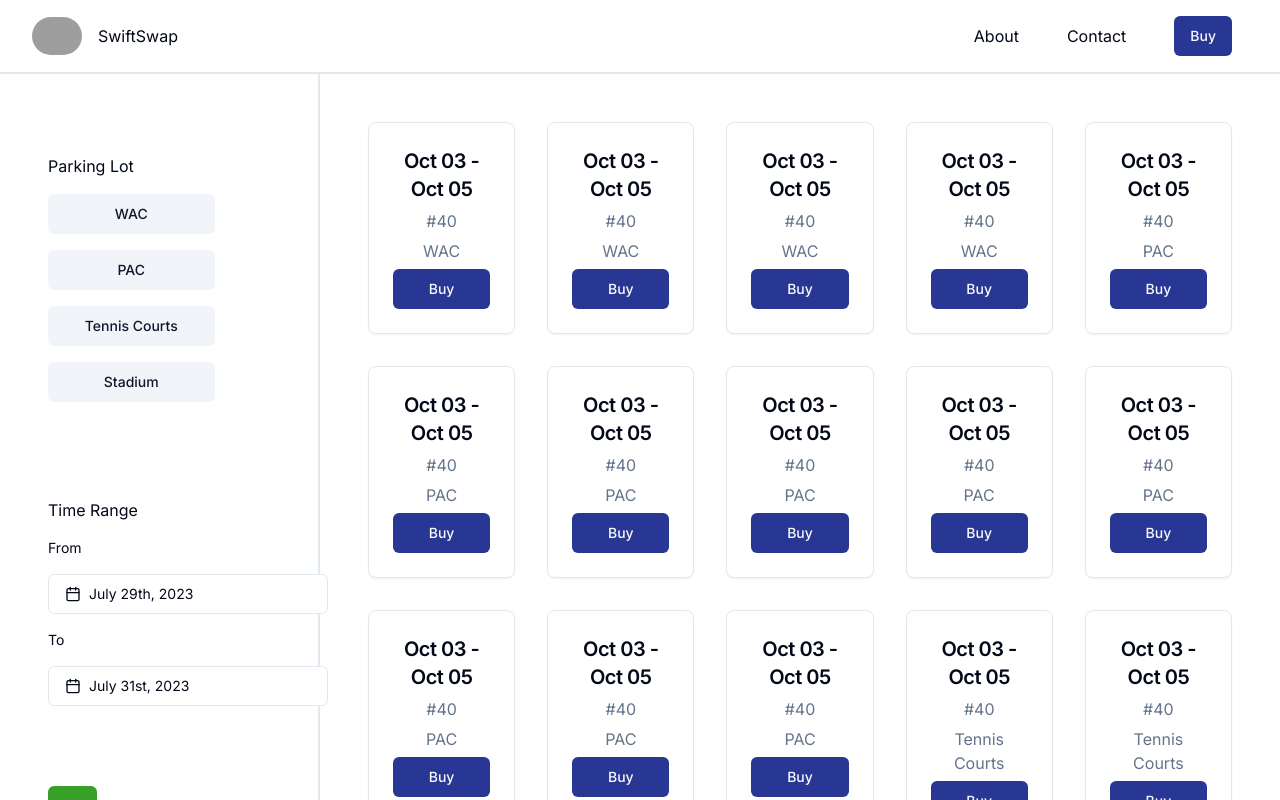
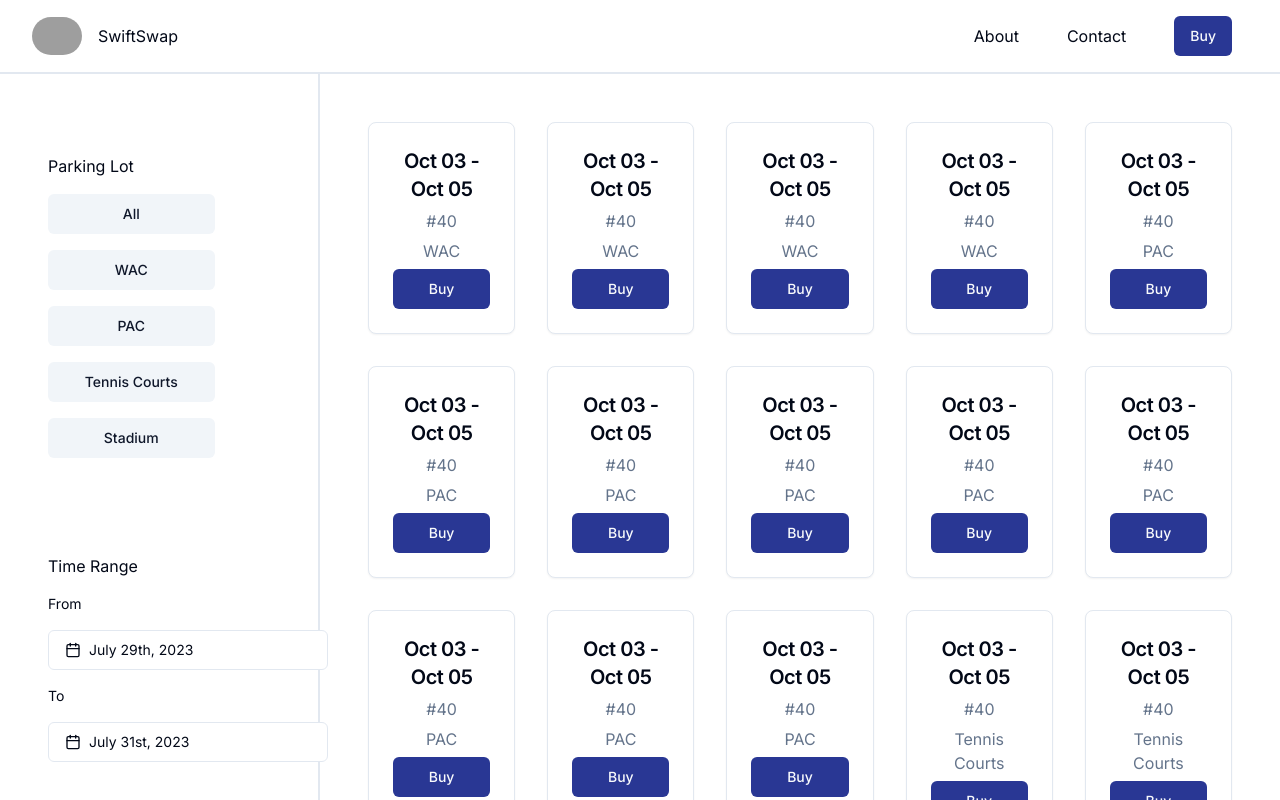
Before and after one commit to Swift-Swap/Frontend, a Next.js app: page /buy in a window 1280 px wide. Built offline with nearby package versions, Linux system fonts and the light colour scheme; grey boxes are pictures that could not be loaded.

Commit message:
feat: add all button for parking option

```diff
--- a/src/app/buy/page.tsx
+++ b/src/app/buy/page.tsx
@@ -38,6 +38,11 @@ export default function Home() {
     const lotsMapped = lots.map((lot) => {
         return (
             <Button variant={`${currLot == lot.toLowerCase() && !all ? "default" : "secondary"}`} key={lot} onClick={() => {
+                if (lot.toLowerCase() === "all") {
+                    setCurrLot(lot.toLowerCase())
+                    setAll(false)
+                    return
+                }
                 setCurrLot(lot.toLowerCase())
                 setAll(false)
             }}>
@@ -47,7 +52,7 @@ export default function Home() {
     })
     const listingsMap = listings.filter((l) => {
         if (all) return true
-        return l.lot.toLowerCase() === currLot.toLowerCase() && fromDate?.toDateString() === l.from && toDate?.toDateString() === l.to
+        return (l.lot.toLowerCase() === currLot.toLowerCase() || currLot.toLowerCase() === "all") && fromDate?.toDateString() === l.from && toDate?.toDateString() === l.to
     }).map((listing) => {
         return (
             <Card className="h-fit w-fit flex flex-col items-center text-center" key={listing.id}>
@@ -77,7 +82,7 @@ export default function Home() {
                         <h4 className="text-sm"> To </h4>
                         <DatePicker setDate={setToDate} date={toDate} fn={onToDateChange} />
                     </div>
-                    <Button variant={`${all ? "default" : "secondary"}`} className={`${all ? "bg-success text-background hover:bg-success/80" : ""} mt-16`} onClick={() => {
+                    <Button variant={`${all ? "default" : "secondary"}`} className={`mt-16`} onClick={() => {
                         setAll(!all)
                     }}> All </Button>
                 </div>
--- a/src/lib/utils.ts
+++ b/src/lib/utils.ts
@@ -4,7 +4,7 @@ import { twMerge } from "tailwind-merge"
 export function cn(...inputs: ClassValue[]) {
   return twMerge(clsx(inputs))
 }
-export const lots = ["WAC", "PAC", "Tennis Courts", "Stadium"] as const
+export const lots = ["All", "WAC", "PAC", "Tennis Courts", "Stadium"] as const
 export type TLot = typeof lots[number]
 
 export type Listing = {
```
